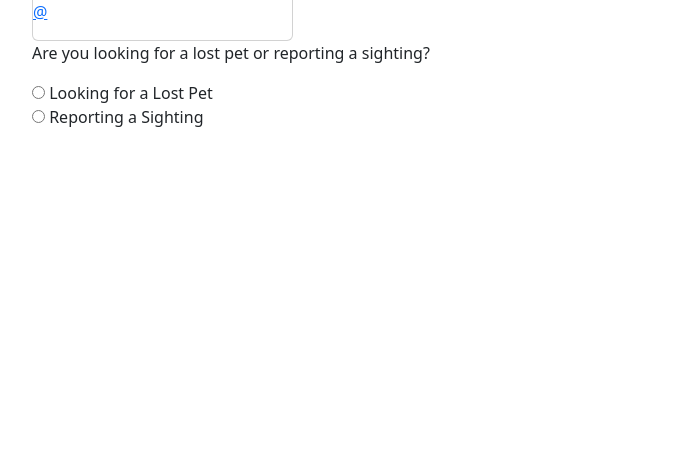
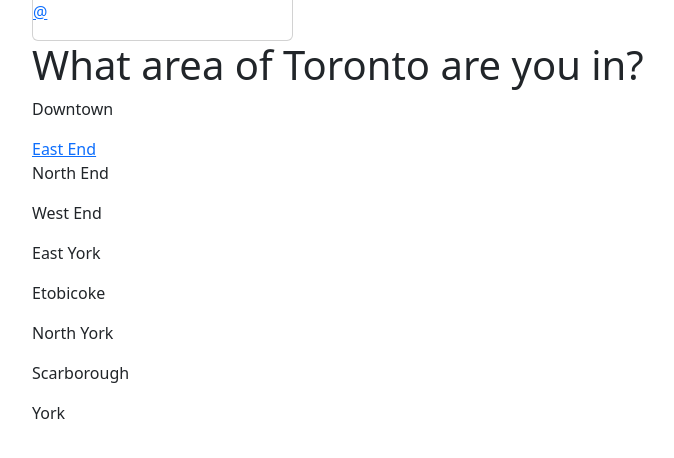
Before and after one commit to kristenfoshay/First_Capstone_Project, a Flask app: template templates/home.html in a window 1280 px wide. Shown: the part 91-549 px from the top of the page, without its empty margins (50-724 px from the left). Run offline with Flask 2, Linux system fonts and the light colour scheme; the template is opened without the code that fills it, so the values that code supplies are empty; parts of the project's set-up code (start-up, migrations or seed data) failed here and were passed over; some libraries are stand-ins or nearby versions.

Commit message:
editing home.html

```diff
--- a/templates/home.html
+++ b/templates/home.html
@@ -21,12 +21,16 @@
       </div>
     </aside>
 
-    <form action="/">
-      <p>Are you looking for a lost pet or reporting a sighting?</p>
-    <input type="radio" id="html" name="board_choice" value="HTML">
-    <label for="html">Looking for a Lost Pet</label><br>
-    <input type="radio" id="css" name="board_choice" value="CSS">
-    <label for="css">Reporting a Sighting</label><br>
 
+      <h1>What area of Toronto are you in?</h1>
+    <p>Downtown</p>
+    <a href="/East_End">East End</a>
+    <p>North End</p>
+    <p>West End</p>
+    <p>East York</p>
+    <p>Etobicoke</p>
+    <p>North York</p>
+    <p>Scarborough</p>
+    <p>York</p>
 
 {% endblock %}
```
